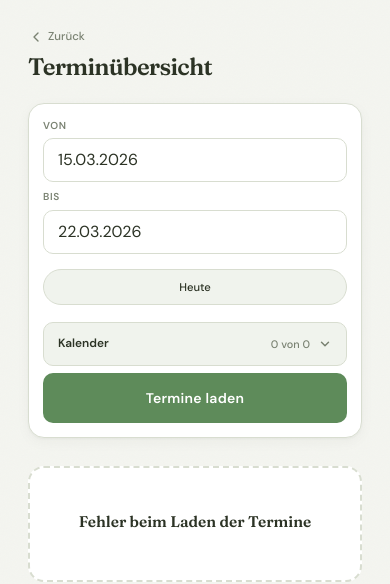
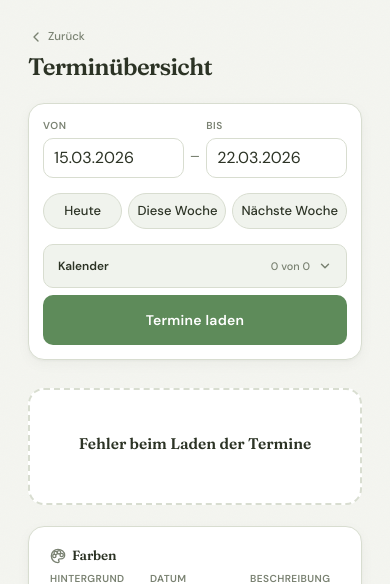
Before and after one commit to schowave/churchtools-api, a FastAPI app: template app/templates/appointments.html in a window 390 px wide. Shown: the top 584 px of the page. Run offline with FastAPI, Linux system fonts and the light colour scheme; the template is opened without the code that fills it, so the values that code supplies are empty; parts of the project's set-up code (start-up, migrations or seed data) failed here and were passed over.

Commit message:
Redesign

```diff
--- a/app/static/css/appointments.css
+++ b/app/static/css/appointments.css
@@ -936,17 +937,18 @@ footer {
     }
 
     .date-row {
-        flex-direction: column;
-        gap: var(--spacing-sm);
-        align-items: stretch;
+        flex-direction: row;
+        gap: 6px;
+        align-items: flex-end;
     }
 
     .date-separator {
-        display: none;
+        padding-bottom: 10px;
     }
 
     .date-field {
-        width: 100%;
+        flex: 1;
+        min-width: 0;
     }
 
     .date-field label {
@@ -955,27 +957,22 @@ footer {
 
     .date-field input[type="text"] {
         width: 100%;
-        padding: 12px 14px;
+        padding: 10px 10px;
         font-size: 16px; /* prevents iOS zoom */
     }
 
-    /* Horizontal scrolling presets on small screens */
+    /* Fit all presets in one line on small screens */
     .date-presets {
         flex-wrap: nowrap;
-        overflow-x: auto;
-        -webkit-overflow-scrolling: touch;
-        scrollbar-width: none;
-        padding-bottom: 2px;
-    }
-
-    .date-presets::-webkit-scrollbar {
-        display: none;
     }
 
     .preset-chip {
-        flex-shrink: 0;
-        padding: 8px 16px;
+        flex: 1 1 0;
+        padding: 8px 8px;
         min-height: 36px;
+        font-size: 13px;
+        text-align: center;
+        white-space: nowrap;
     }
 
     /* Calendar toggle bigger tap target */
--- a/app/static/js/appointments.js
+++ b/app/static/js/appointments.js
@@ -103,14 +103,16 @@ function renderAppointments(appointments) {
             ' value="' + escapeHtml(app.id) + '" class="appointment-checkbox" checked>' +
             '<label for="appointment-' + escapeHtml(app.id) + '" class="appointment-label">' +
                 '<span class="appointment-date">' +
-                    escapeHtml(app.start_time_view) + ' – ' + escapeHtml(app.end_time_view) +
+                    (app.start_time_view === app.end_time_view
+                        ? 'Ganztägig'
+                        : escapeHtml(app.start_time_view) + ' – ' + escapeHtml(app.end_time_view)) +
                 '</span>' +
                 '<span class="appointment-description">' + escapeHtml(app.title) + '</span>' +
+                '<button type="button" class="add-info-toggle' + (hasInfo ? ' hidden' : '') + '"' +
+                    ' onclick="event.preventDefault(); this.classList.add(\'hidden\'); this.parentElement.nextElementSibling.classList.remove(\'hidden\'); this.parentElement.nextElementSibling.focus();">' +
+                    '+ Info' +
+                '</button>' +
             '</label>' +
-            '<button type="button" class="add-info-toggle' + (hasInfo ? ' hidden' : '') + '"' +
-                ' onclick="this.classList.add(\'hidden\'); this.nextElementSibling.classList.remove(\'hidden\'); this.nextElementSibling.focus();">' +
-                '+ Info hinzufügen' +
-            '</button>' +
             '<textarea name="additional_info_' + escapeHtml(app.id) + '"' +
                 ' class="' + (hasInfo ? '' : 'hidden') + '"' +
                 ' placeholder="Zusätzliche Informationen">' + escapeHtml(app.additional_info || '') + '</textarea>' +
```
Also changed, not shown: other parts of app/static/css/appointments.css (+18 -14 lines).
